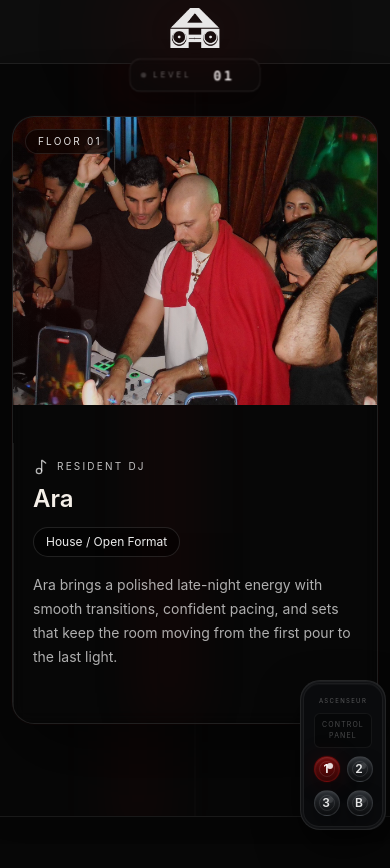
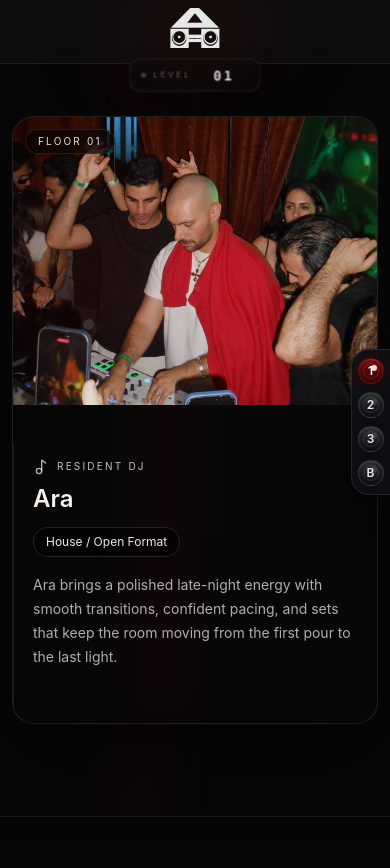
Before and after one commit to galiwartoukian-collab/ascenseurhouse, a React (Vite) app: page / in a window 390 px wide. Shown: the top 868 px of the page. Built offline with nearby package versions, Linux system fonts and the light colour scheme; the HTML template or start-up script is replaced by a standard one.

Commit message:
Update App.tsx

```diff
--- a/src/App.tsx
+++ b/src/App.tsx
@@ -243,53 +243,13 @@ function ElevatorPanel({
   onGoToBooking,
 }: ElevatorPanelProps) {
   return (
-    <div className="pointer-events-auto fixed z-[9999] right-1 bottom-1 sm:right-2 sm:bottom-3 md:right-10 md:bottom-auto md:top-1/2 md:-translate-y-1/2 origin-bottom-right md:origin-right">
-      {/* MOBILE */}
-      <div className="relative md:hidden">
+    <div className="pointer-events-auto fixed z-[9999] right-0 md:right-10 md:bottom-auto md:top-1/2 md:-translate-y-1/2 origin-right">
+      {/* MOBILE - OPTION B / MIDDLE RIGHT */}
+      <div className="fixed right-0 top-1/2 -translate-y-1/2 md:hidden">
         <div
-  className="absolute bottom-0 right-0 h-[24px] w-[64px] rounded-tl-[14px] rounded-br-[18px] border"
-  style={{
-    borderColor: "rgba(255,255,255,0.08)",
-    background: "#0c0d10",
-    boxShadow: "0 8px 18px rgba(0,0,0,0.28), inset 0 1px 0 rgba(255,255,255,0.04)",
-  }}
-/>
-
-        <div
-  className="relative ml-auto mb-[10px] w-[86px] rounded-[20px] border p-[2px]"
-          style={{
-            borderColor: "rgba(255,255,255,0.08)",
-            background: "#111214",
-            boxShadow: "0 18px 42px rgba(0,0,0,0.5), inset 0 1px 0 rgba(255,255,255,0.05)",
-          }}
+          className="rounded-l-[18px] border border-r-0 border-white/10 bg-[#0f1114]/96 px-1.5 py-2 shadow-[0_16px_30px_rgba(0,0,0,0.38)]"
         >
-          <div className="pointer-events-none absolute left-2 top-2 h-2 w-2 rounded-full border border-white/10 bg-[#1b1c1f]" />
-          <div className="pointer-events-none absolute right-2 top-2 h-2 w-2 rounded-full border border-white/10 bg-[#1b1c1f]" />
-          <div className="pointer-events-none absolute bottom-2 left-2 h-2 w-2 rounded-full border border-white/10 bg-[#1b1c1f]" />
-          <div className="pointer-events-none absolute bottom-2 right-2 h-2 w-2 rounded-full border border-white/10 bg-[#1b1c1f]" />
-
-<div
-  className="relative overflow-hidden rounded-[16px] border px-2.5 pb-2.5 pt-3"
-            style={{
-              borderColor: "rgba(255,255,255,0.07)",
-              background: "#0a0b0d",
-              boxShadow: "inset 0 1px 0 rgba(255,255,255,0.03)",
-            }}
-          >
-            <div className="mb-2 text-center">
-  <div className="text-[6px] uppercase tracking-[0.22em] text-white/32">Ascenseur</div>
-  <div
-    className="mt-2 rounded-md border px-1.5 py-1.5"
-    style={{
-      borderColor: "rgba(255,255,255,0.06)",
-      background: "#060708",
-    }}
-  >
-    <div className="text-[7px] uppercase tracking-[0.16em] text-white/26">Control Panel</div>
-  </div>
-</div>
-
-            <div className="mx-auto grid w-fit grid-cols-2 justify-items-center gap-2">
+          <div className="grid grid-cols-1 gap-2">
             <MetalButton
               label="1"
               active={activeFloor === "01" || targetFloor === "01"}
@@ -317,9 +277,8 @@ function ElevatorPanel({
           </div>
         </div>
       </div>
-      </div>
 
-      {/* DESKTOP */}
+      {/* DESKTOP - KEEP CURRENT PANEL */}
       <div
         className="relative hidden w-[132px] rounded-[26px] border p-[2px] md:block"
         style={{
@@ -1185,7 +1144,6 @@ export default function App() {
         />
       </div>
 
-<>
 <ScrollController
   currentStop={currentStop}
   isTransitioning={isTransitioning}
@@ -1200,7 +1158,6 @@ export default function App() {
     setLobbyDoorProgress(progress);
   }}
 />
-</>
 
     </div>
   );
```
Lines whose indentation alone changed are shown as unchanged.
